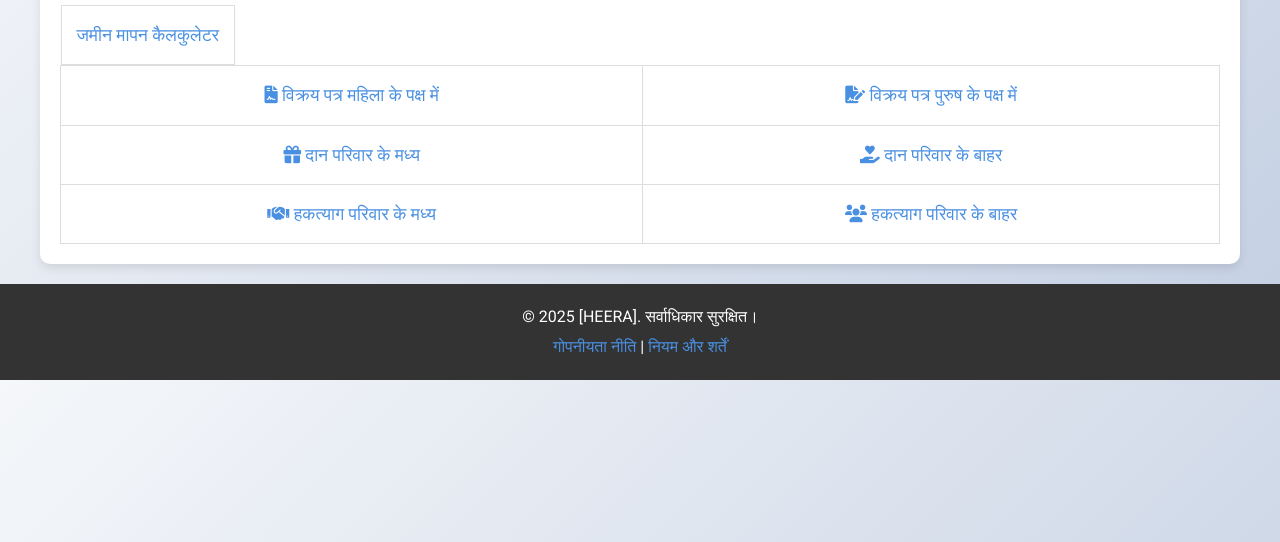
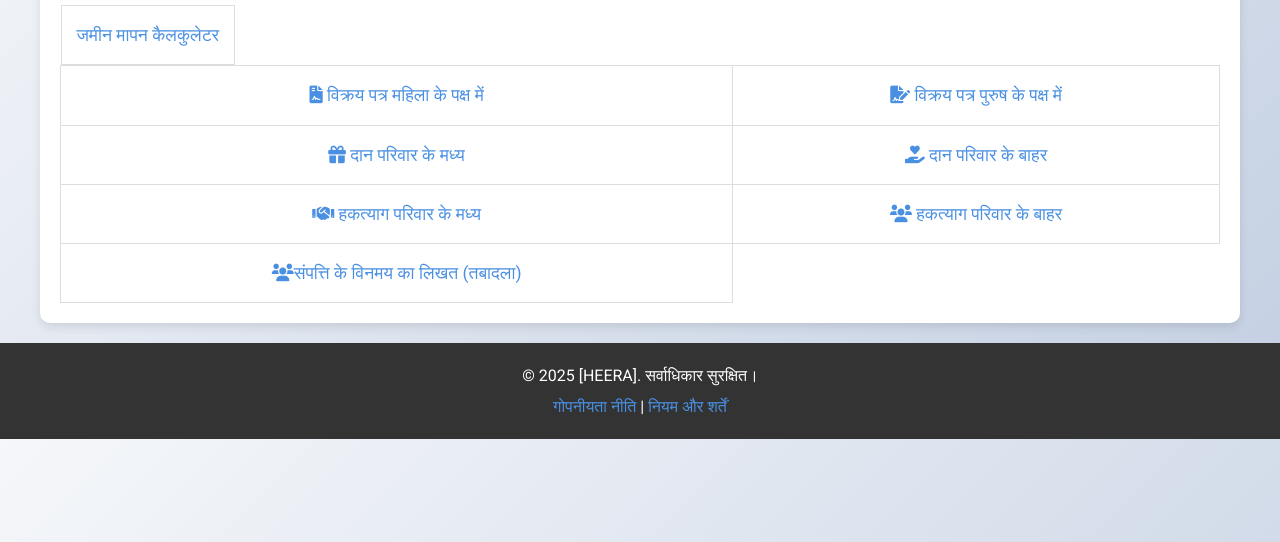
Before and after one commit to Heera7987/Cal.github.io, a plain HTML site: page index.html in a window 1280 px wide. Shown: the part 258-800 px from the top of the page. Drawn offline with Linux system fonts and the light colour scheme.

Commit message:
Update index.html
Update

```diff
--- a/index.html
+++ b/index.html
@@ -42,6 +42,9 @@
                 <td><a href="ReliP.html" target="_blank"><i class="fas fa-handshake"></i> हकत्याग परिवार के मध्य</a></td>
                 <td><a href="ReliB.html" target="_blank"><i class="fas fa-users"></i> हकत्याग परिवार के बाहर</a></td>
             </tr>
+            <tr>
+                <td><a href="xchenj.html" target="_blank"><i class="fas fa-users"></i>संपत्ति के विनमय का लिखत (तबादला)</a></td>
+            </tr>
         </table>
     </main>
 
```
